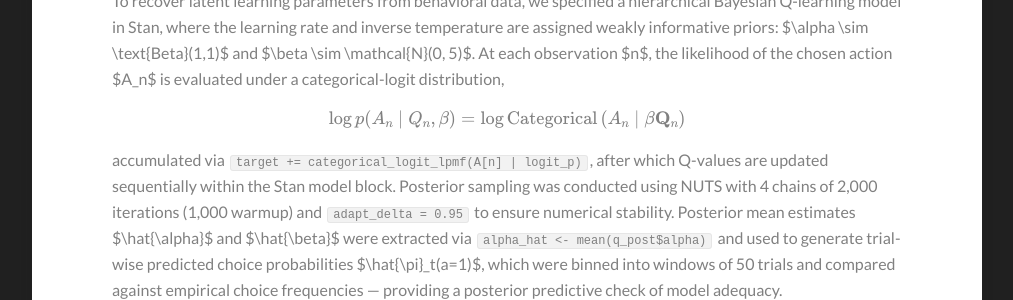
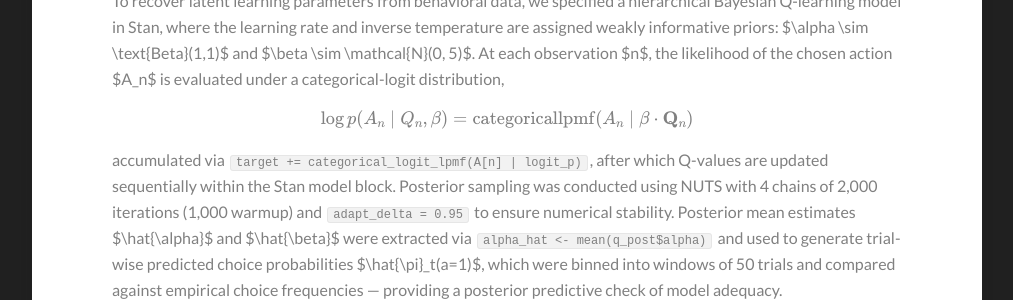
Before and after one commit to Kamran-Afzali/Kamran-Afzali.github.io, a Jekyll site: the page built from _posts/2026-12-24-Q-Learning_DEP_4.md, in a window 1280 px wide and 900 px high, scrolled down 1427 px. Shown: the part 150-450 px from the top of the window, without its empty margins (133-1146 px from the left). Built offline with Jekyll 4.4.1, drawn with Linux system fonts in a browser that asks for light colours; our own code applies the rules of GitHub Pages for plain Markdown files; formulas are drawn with MathJax 3.

Commit message:
Update 2026-12-24-Q-Learning_DEP_4.md

```diff
--- a/_posts/2026-12-24-Q-Learning_DEP_4.md
+++ b/_posts/2026-12-24-Q-Learning_DEP_4.md
@@ -26,14 +26,7 @@ encoded as `Q[action] <- Q[action] + alpha * (reward - Q[action])`. Two agents w
 
 To recover latent learning parameters from behavioral data, we specified a hierarchical Bayesian Q-learning model in Stan, where the learning rate and inverse temperature are assigned weakly informative priors: $\alpha \sim \text{Beta}(1,1)$ and $\beta \sim \mathcal{N}(0, 5)$. At each observation $n$, the likelihood of the chosen action $A_n$ is evaluated under a categorical-logit distribution,
 
-$$
-\log p(A_n \mid Q_n, \beta)
-=
-\log \operatorname{Categorical}
-\left(
-A_n \mid \beta \mathbf{Q}_n
-\right)
-$$
+$$ \log p(A_n \mid Q_n, \beta) = \text{categoricallpmf}(A_n \mid \beta \cdot \mathbf{Q}_n) $$
 
 accumulated via `target += categorical_logit_lpmf(A[n] | logit_p)`, after which Q-values are updated sequentially within the Stan model block. Posterior sampling was conducted using NUTS with 4 chains of 2,000 iterations (1,000 warmup) and `adapt_delta = 0.95` to ensure numerical stability. Posterior mean estimates $\hat{\alpha}$ and $\hat{\beta}$ were extracted via `alpha_hat <- mean(q_post$alpha)` and used to generate trial-wise predicted choice probabilities $\hat{\pi}_t(a=1)$, which were binned into windows of 50 trials and compared against empirical choice frequencies — providing a posterior predictive check of model adequacy.
 
```
